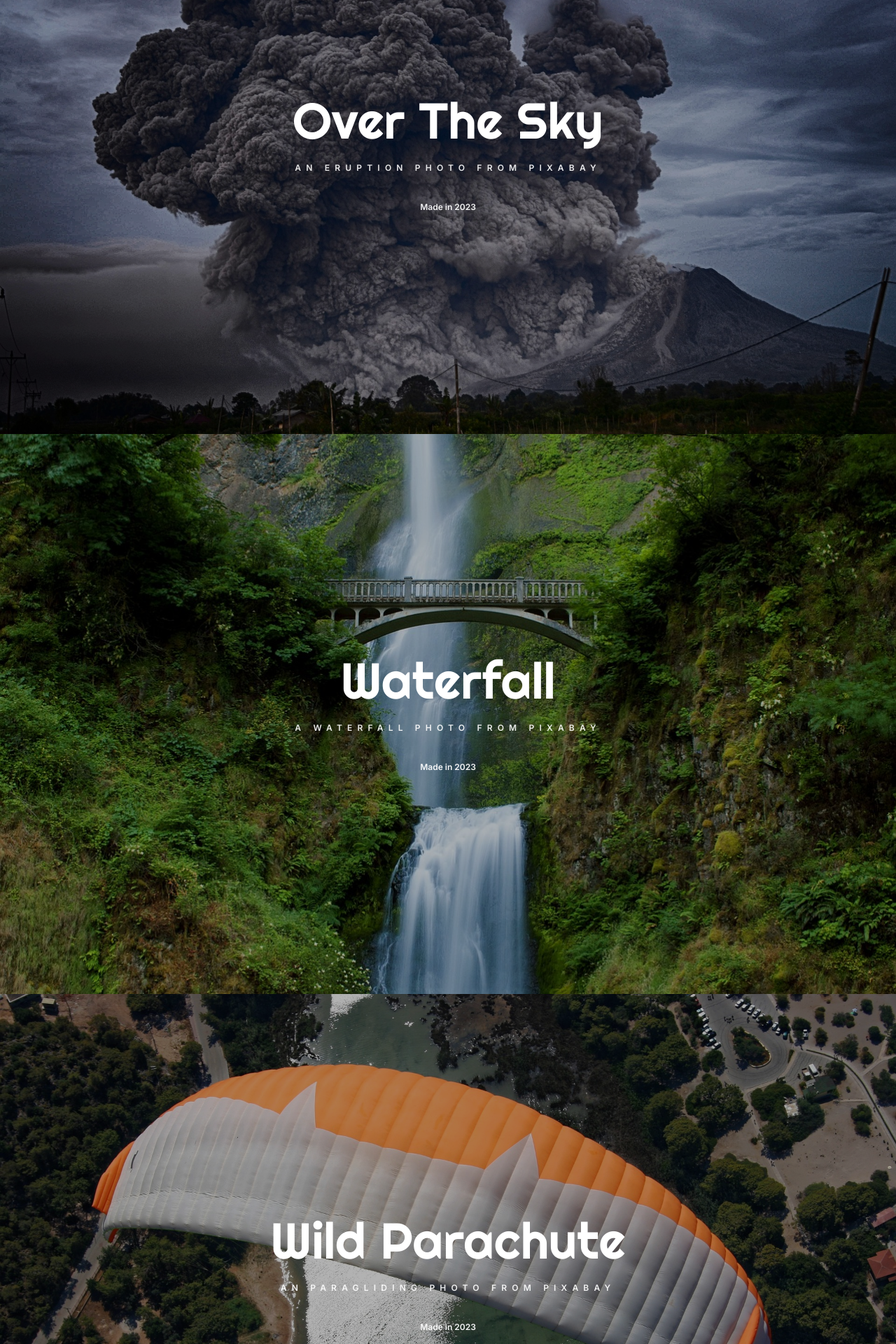
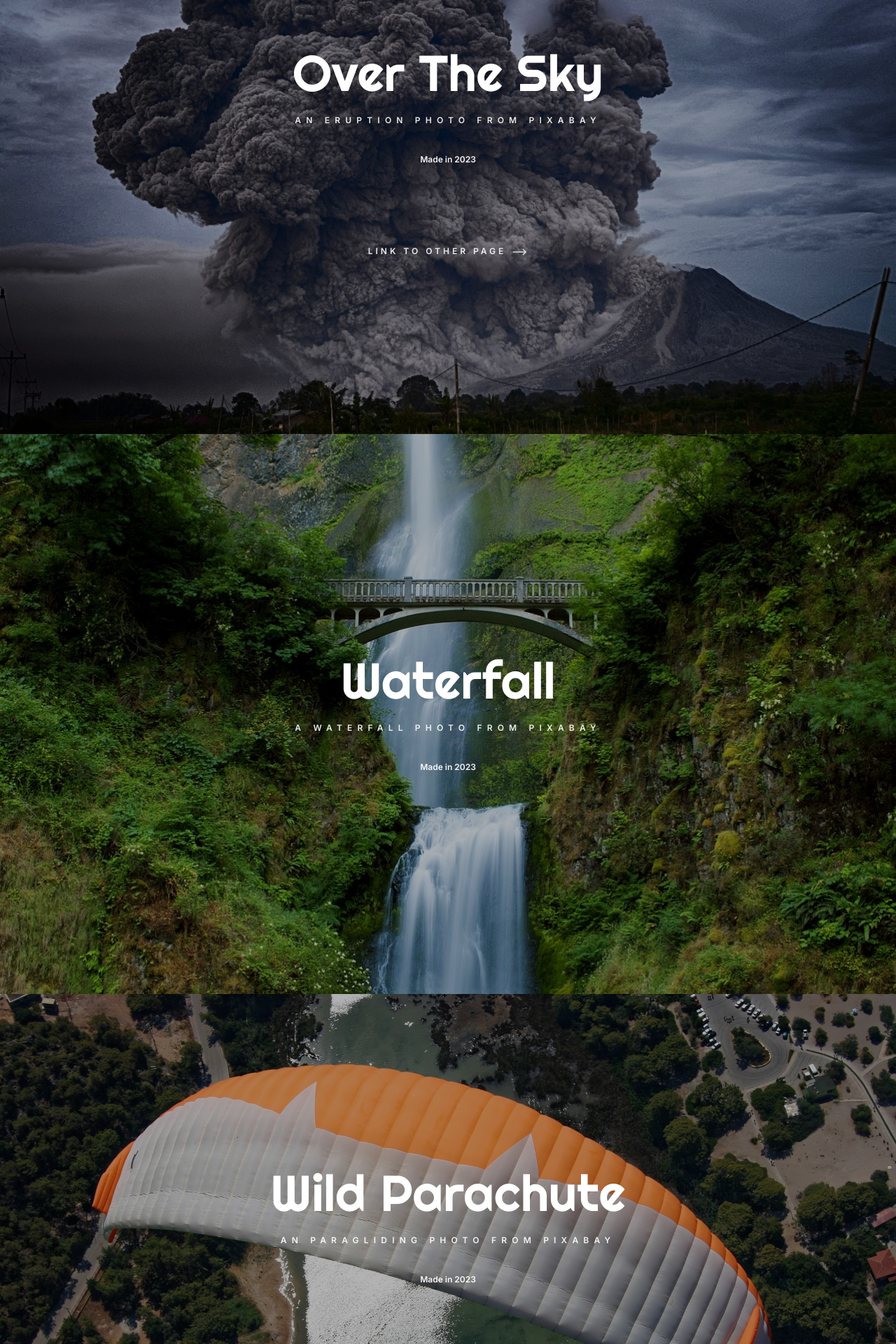
Before and after one commit to holutahyour/portfolio, a React (Vite) app: page / in a window 1280 px wide. Shown: the part 1780-3700 px from the top of the page at 70% size. Built offline with nearby package versions, Linux system fonts and the light colour scheme.

Commit message:
add page link

```diff
--- a/src/home/OverTheSky/OverTheSky.tsx
+++ b/src/home/OverTheSky/OverTheSky.tsx
@@ -1,13 +1,18 @@
+import { HiOutlineArrowLongRight } from "react-icons/hi2"
+
 function OverTheSky() {
     return (
         <section className="relative h-screen text-white bg-center bg-cover snap-start bg-over_the_sky">
             <div className="absolute w-full h-full bg-black/30">
-                <div className="absolute space-y-10 text-center -translate-x-1/2 -translate-y-1/2 top-1/2 left-1/2">
-                    <div className="space-y-6">
-                        <h1 className="text-7xl font-Righteous">Over The Sky</h1>
-                        <p className="text-xs font-semibold tracking-[.45rem] opacity-90 uppercase">An Eruption Photo from Pixabay</p>
+                <div className="absolute text-center -translate-x-1/2 -translate-y-1/2 space-y-28 top-1/2 left-1/2">
+                    <div className="space-y-10">
+                        <div className="space-y-6">
+                            <h1 className="text-7xl font-Righteous">Over The Sky</h1>
+                            <p className="text-xs font-semibold tracking-[.45rem] opacity-90 uppercase">An Eruption Photo from Pixabay</p>
+                        </div>
+                        <p className="text-xs font-semibold opacity-95">Made in 2023</p>
                     </div>
-                    <p className="text-xs font-semibold opacity-95">Made in 2023</p>
+                    <a href="/" className="inline-block text-xs font-semibold uppercase opacity-90 tracking-[.25rem]">link to other page <HiOutlineArrowLongRight className='inline text-2xl opacity-90' /></a>
                 </div>
             </div>
         </section>
--- a/src/home/WildParachute/WildParachute.tsx
+++ b/src/home/WildParachute/WildParachute.tsx
@@ -1,13 +1,18 @@
+import { HiOutlineArrowLongRight } from "react-icons/hi2"
+
 function WildParachute() {
     return (
         <section className="relative h-screen text-white bg-center bg-cover snap-start bg-parachute">
             <div className="absolute w-full h-full bg-black/30">
-                <div className="absolute space-y-10 text-center -translate-x-1/2 -translate-y-1/2 top-1/2 left-1/2">
-                    <div className="space-y-6">
-                        <h1 className="text-7xl font-Righteous">Wild Parachute</h1>
-                        <p className="text-xs font-semibold tracking-[.45rem] opacity-90 uppercase">An Paragliding  Photo from Pixabay</p>
+                <div className="absolute text-center -translate-x-1/2 -translate-y-1/2 space-y-28 top-1/2 left-1/2">
+                    <div className="space-y-10">
+                        <div className="space-y-6">
+                            <h1 className="text-7xl font-Righteous">Wild Parachute</h1>
+                            <p className="text-xs font-semibold tracking-[.45rem] opacity-90 uppercase">An Paragliding  Photo from Pixabay</p>
+                        </div>
+                        <p className="text-xs font-semibold opacity-95">Made in 2023</p>
                     </div>
-                    <p className="text-xs font-semibold opacity-95">Made in 2023</p>
+                    <a href="/" className="inline-block text-xs font-semibold uppercase opacity-90 tracking-[.25rem]">link to other page <HiOutlineArrowLongRight className='inline text-2xl opacity-90' /></a>
                 </div>
             </div>
         </section>
```
